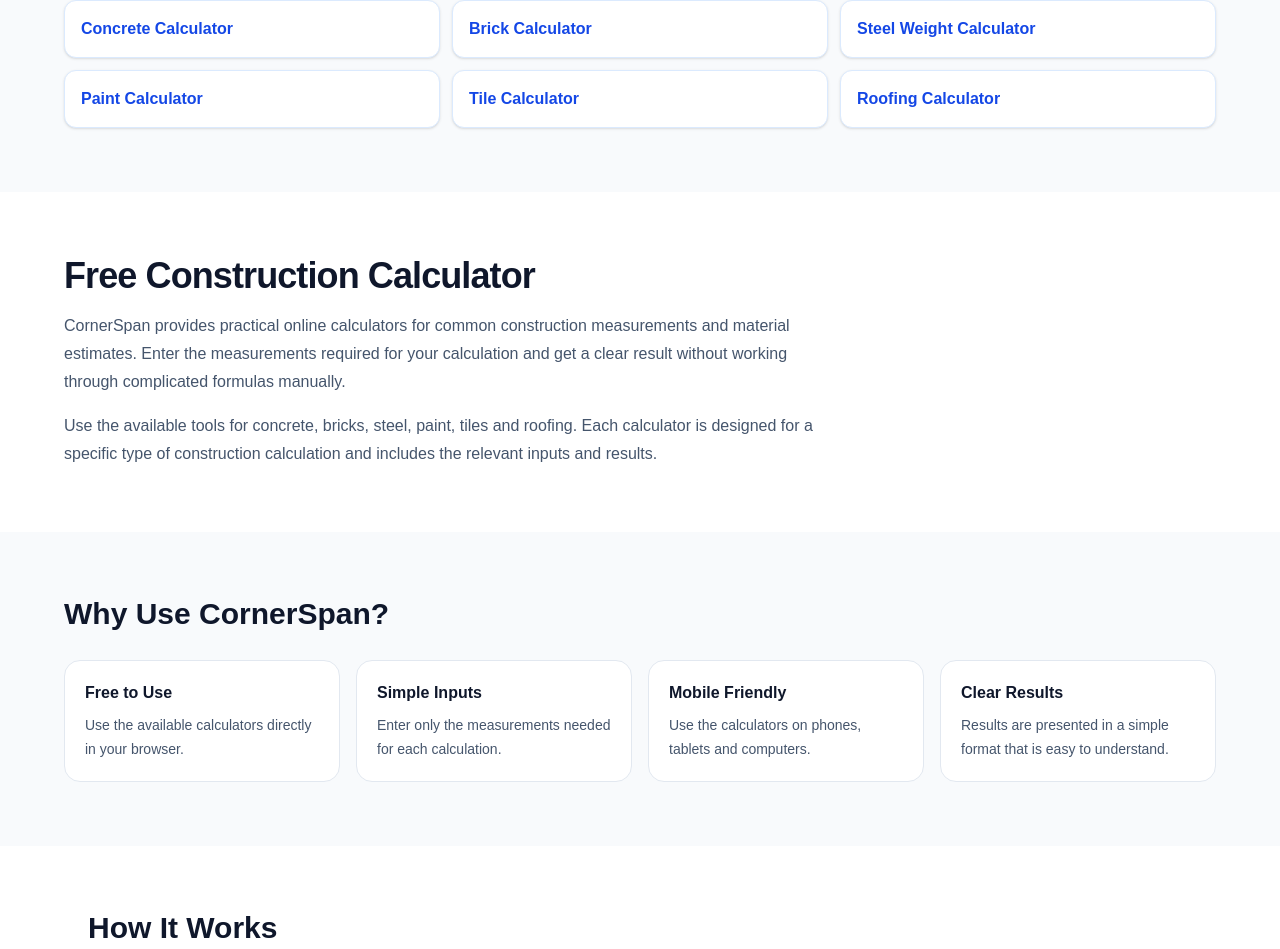
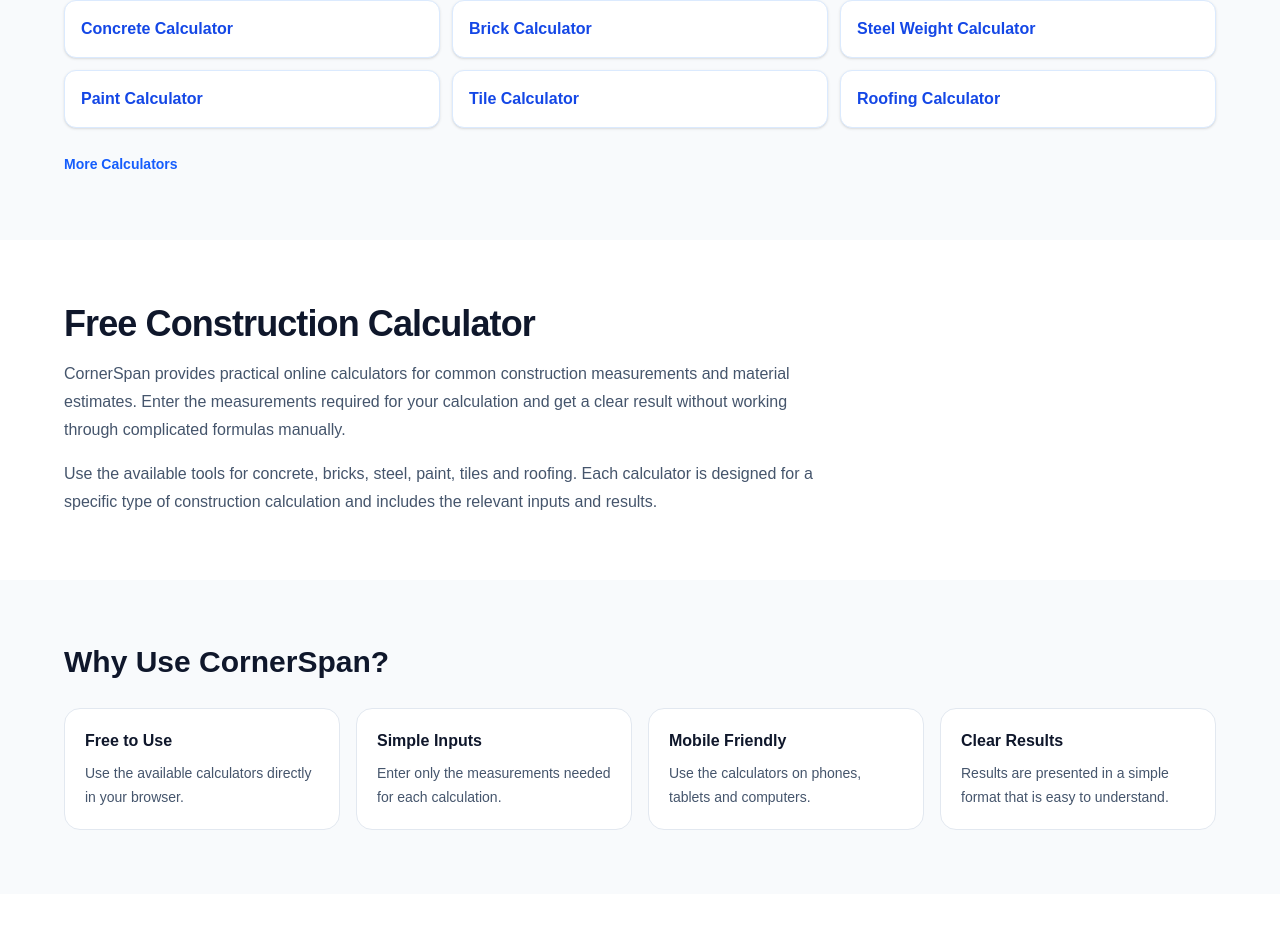
Before and after one commit to km7max-cmd/cornerspan, a Next.js app: page / in a window 1280 px wide. Shown: the part 1419-2368 px from the top of the page. Built offline with nearby package versions, Linux system fonts and the light colour scheme.

Commit message:
Add link to More Calculators section

```diff
--- a/app/page.tsx
+++ b/app/page.tsx
@@ -236,7 +236,14 @@ export default function Home() {
                 </Link>
               ))}
             </div>
-
+            <div className="mt-6">
+  <Link
+    href="/calculators"
+    className="text-sm font-bold text-blue-600 hover:underline"
+  >
+    More Calculators
+  </Link>
+</div>
           </div>
         </section>
 
```
